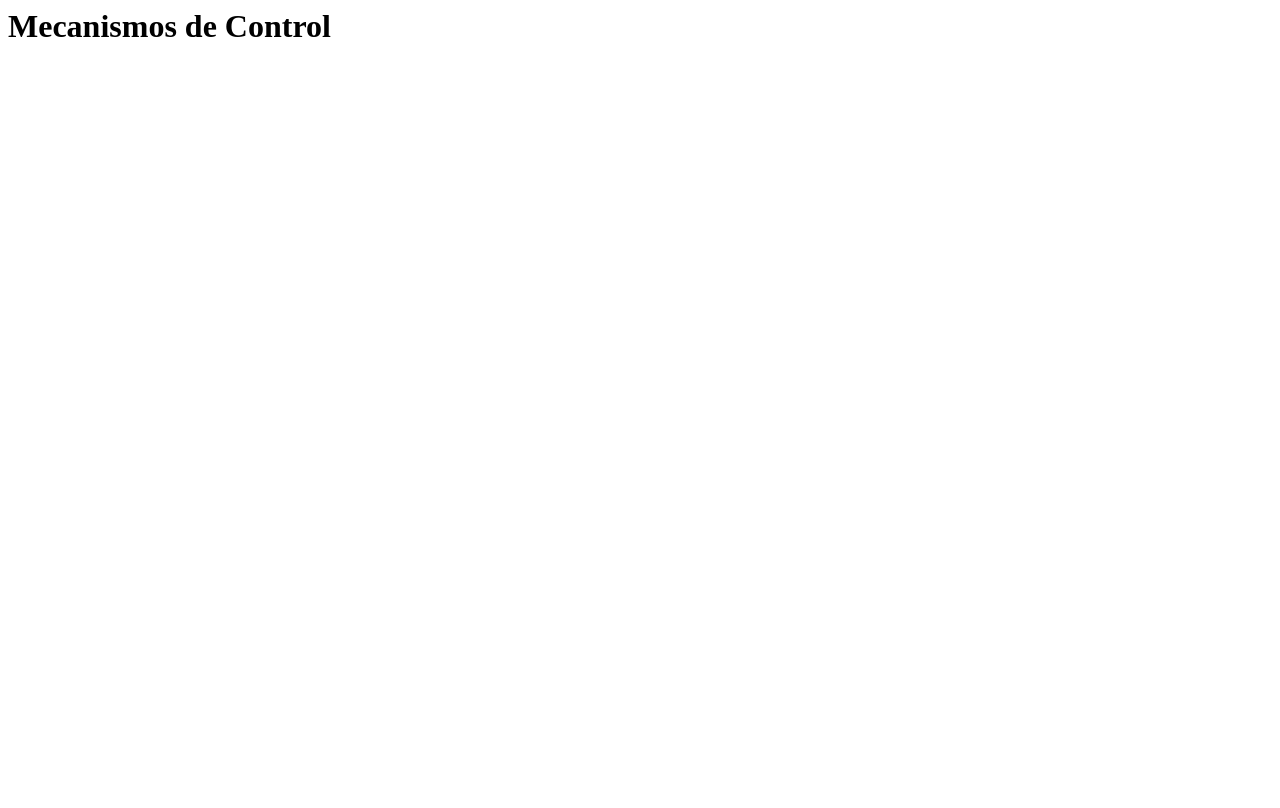
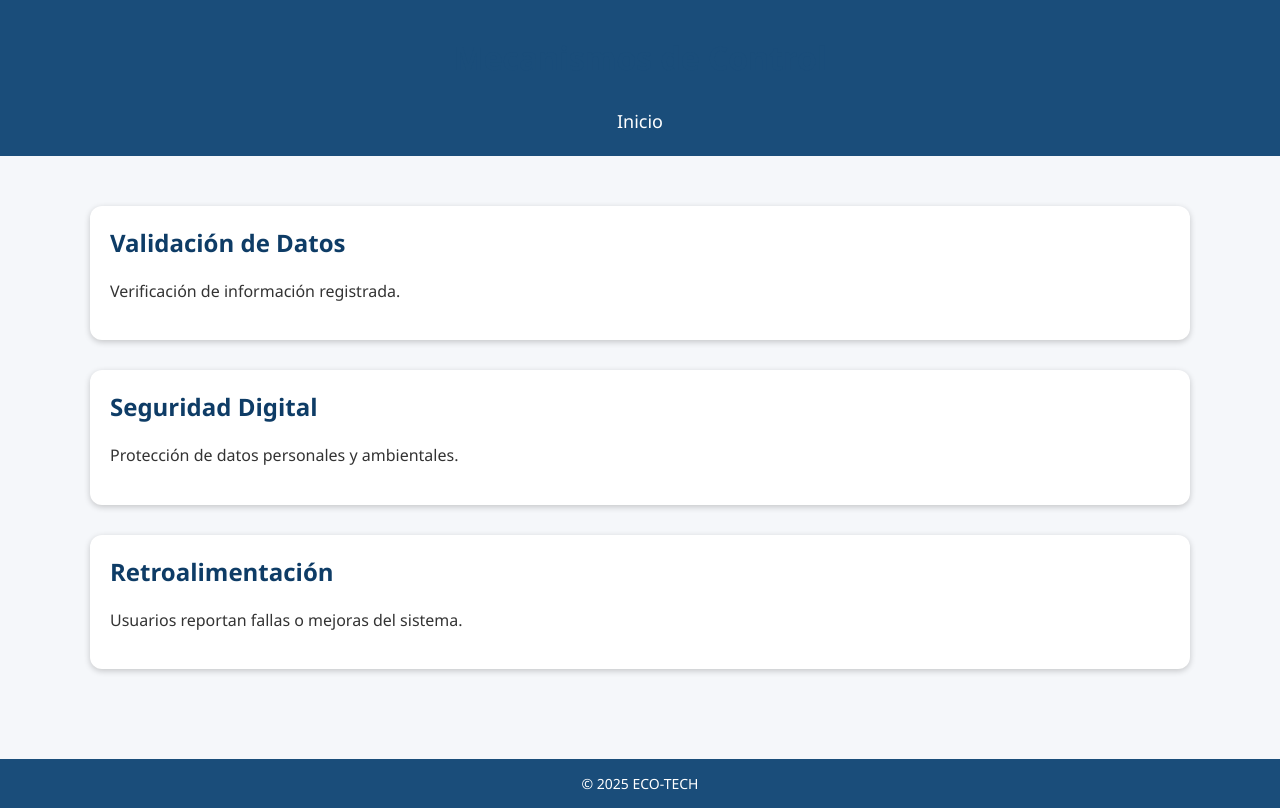
Before and after one commit to Dic-ui/eco_tech_site, a plain HTML site: page control.html in a window 1280 px wide. Drawn offline with Linux system fonts and the light colour scheme.

Commit message:
Update control.html

```diff
--- a/control.html
+++ b/control.html
@@ -1 +1,37 @@
-<html><body><h1>Mecanismos de Control</h1></body></html>
+<!DOCTYPE html>
+<html lang="es">
+<head>
+    <meta charset="UTF-8">
+    <title>Mecanismos de Control | ECO-TECH</title>
+    <link rel="stylesheet" href="estilos/styles.css">
+</head>
+<body>
+
+<header>
+    <h1>Mecanismos de Control</h1>
+    <nav><ul><li><a href="index.html">Inicio</a></li></ul></nav>
+</header>
+
+<div class="contenedor">
+
+    <div class="card">
+        <h2>Validación de Datos</h2>
+        <p>Verificación de información registrada.</p>
+    </div>
+
+    <div class="card">
+        <h2>Seguridad Digital</h2>
+        <p>Protección de datos personales y ambientales.</p>
+    </div>
+
+    <div class="card">
+        <h2>Retroalimentación</h2>
+        <p>Usuarios reportan fallas o mejoras del sistema.</p>
+    </div>
+
+</div>
+
+<footer>© 2025 ECO-TECH</footer>
+
+</body>
+</html>
```
